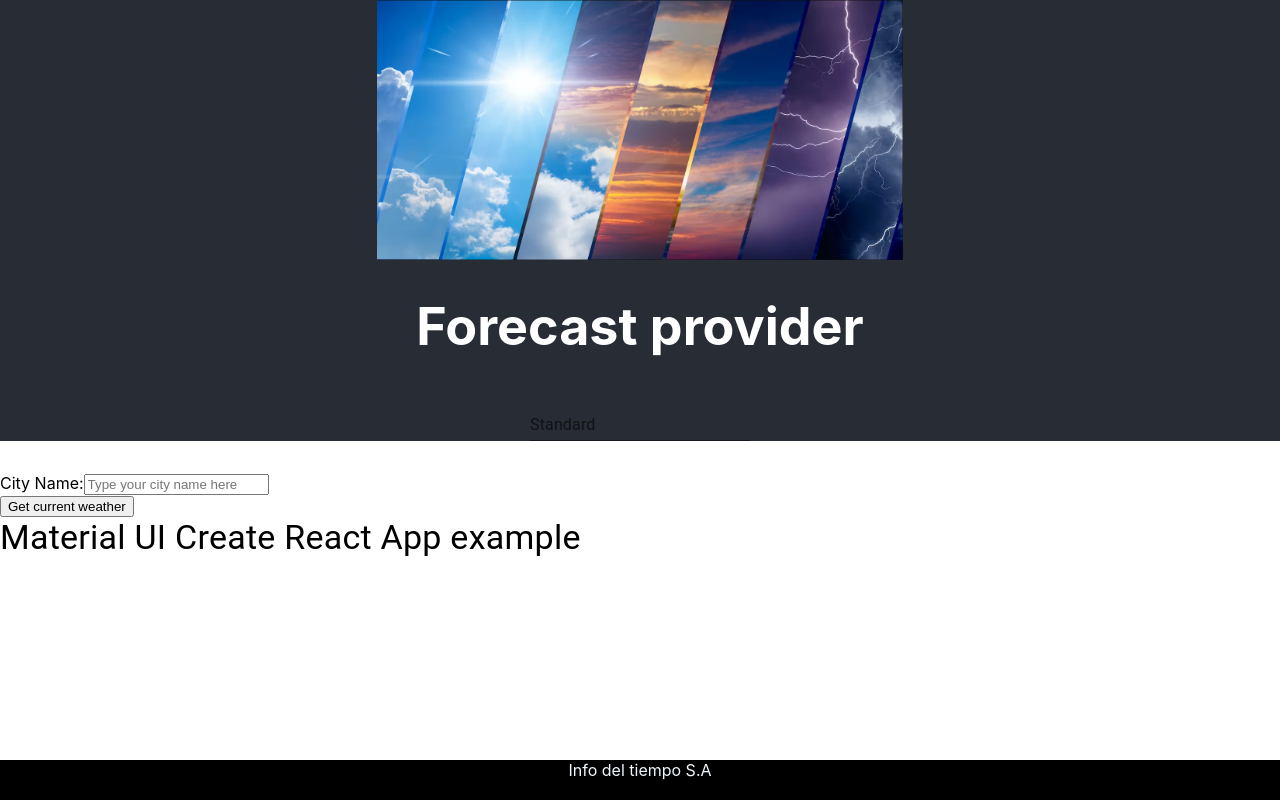
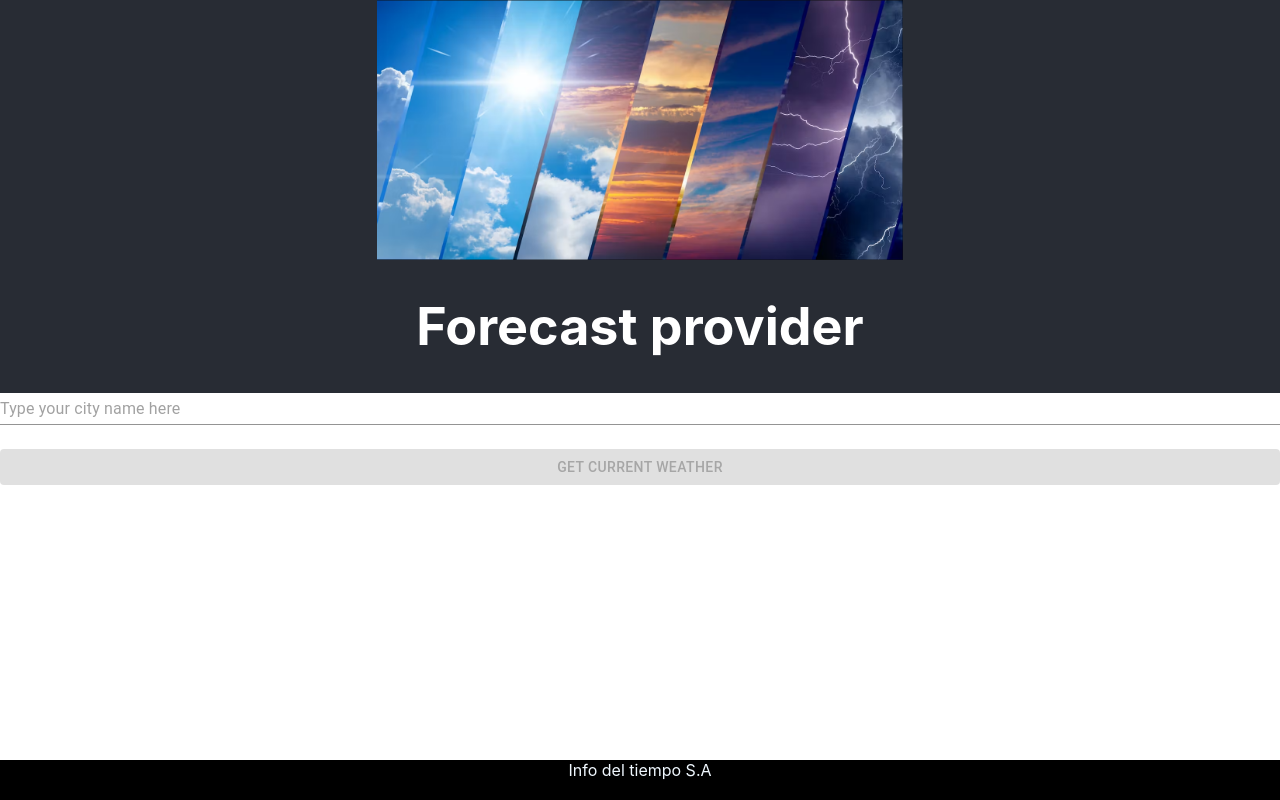
Before and after one commit to serlofer/react-exercise, a React (Create React App) app: page / in a window 1280 px wide. Built offline with nearby package versions, Linux system fonts and the light colour scheme.

Commit message:
Button behavior

```diff
--- a/src/App.js
+++ b/src/App.js
@@ -1,13 +1,20 @@
 import MainHeader from "./components/MainHeader/MainHeader";
 import Footer from "./components/Footer/Footer";
-import { Box, Typography } from "@mui/material";
+import { Button, TextField, Stack } from "@mui/material";
 import { useState } from "react";
 
 function App() {
   const [enteredCity, setEnteredCity] = useState("");
+  const [disabled, setDisabled] = useState(true);
   const key = "c07c21117a73eb80fa09cc6e1c31d33c";
 
   const getWeatherHandler = () => {
+    if (enteredCity.trim().length > 0) {
+      setDisabled(false);
+    } else {
+      setDisabled(true);
+    }
+
     fetch(
       "https://api.openweathermap.org/data/2.5/weather?q=" +
         enteredCity +
@@ -25,32 +32,38 @@ function App() {
       });
   };
 
-  const addForecastHandler = () => {};
+  // const addForecastHandler = (event) => {
+  //   event.preventDefault();
+  // };
 
   const cityChangeHandler = (event) => {
     setEnteredCity(event.target.value);
+    if (event.target.value.toString().trim().length > 0){
+      setDisabled(false);
+    } else setDisabled(true);
   };
 
   return (
     <div>
       <MainHeader />
-      <Box sx={{ my: 4 }}>
-        <form onSubmit={addForecastHandler}>
-          <label htmlFor="cityName">City Name:</label>
-          <input
-            type="text"
-            id="cityName"
-            placeholder="Type your city name here"
-            value = {enteredCity}
-            onChange={cityChangeHandler}
-          />
-        </form>
+      <Stack spacing={3}>
+        <TextField
+          variant="standard"
+          type="text"
+          id="cityName"
+          placeholder="Type your city name here"
+          value={enteredCity}
+          onChange={cityChangeHandler}
+        />
 
-        <button onClick={getWeatherHandler}>Get current weather</button>
-        <Typography variant="h4" component="h1" gutterBottom>
-          Material UI Create React App example
-        </Typography>
-      </Box>
+        <Button
+          variant="contained"
+          disabled={disabled}
+          onClick={getWeatherHandler}
+        >
+          Get current weather
+        </Button>
+      </Stack>
 
       <Footer />
     </div>
--- a/src/components/MainHeader/MainHeader.js
+++ b/src/components/MainHeader/MainHeader.js
@@ -1,6 +1,5 @@
 import background from '../../background.png';
 import classes from './MainHeader.module.css';
-import { TextField } from '@mui/material';
 
 const MainHeader = props => {
     return (
@@ -9,7 +8,6 @@ const MainHeader = props => {
         <h1>
           Forecast provider
         </h1>
-        <TextField id="standard-basic" label="Standard" variant="standard" />
       </header>
     );
 };
```
